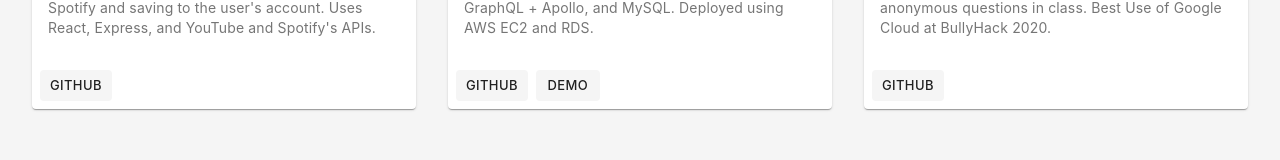
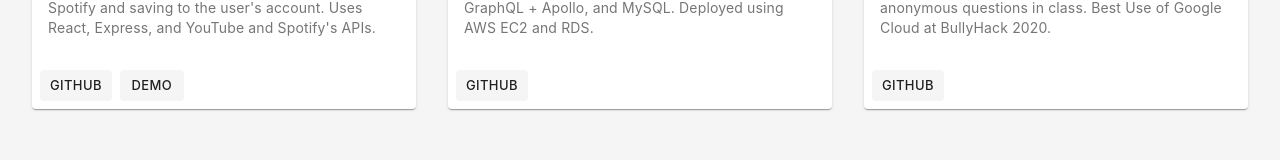
Before and after one commit to lpjune/laurenorsini, a React (Create React App) app: page / in a window 1280 px wide. Shown: the part 2843-3003 px from the top of the page. Built offline with nearby package versions, Linux system fonts and the light colour scheme.

Commit message:
playlistener demo btn

```diff
--- a/src/components/Projects.js
+++ b/src/components/Projects.js
@@ -22,6 +22,7 @@ const Projects = () => {
                         text="A webapp for converting YouTube playlists to Spotify and saving to the user's account. Uses React, Express, and YouTube and Spotify's APIs."
                         imagePath="/images/playlistener.jpg"
                         githubUrl="https://github.com/lpjune/playlistener"
+                        demoUrl="https://playlistener0.herokuapp.com/"
                     />
                 </Grid>
                 <Grid
@@ -36,7 +37,7 @@ const Projects = () => {
                         text="A full-stack messenger clone built with React, GraphQL + Apollo, and MySQL. Deployed using AWS EC2 and RDS."
                         imagePath="/images/social.jpg"
                         githubUrl="https://github.com/lpjune/chat-clone"
-                        demoUrl="http://ec2-3-83-25-119.compute-1.amazonaws.com"
+                        // demoUrl="http://ec2-3-83-25-119.compute-1.amazonaws.com"
                     />
                 </Grid>
                 {/* <Grid
```
